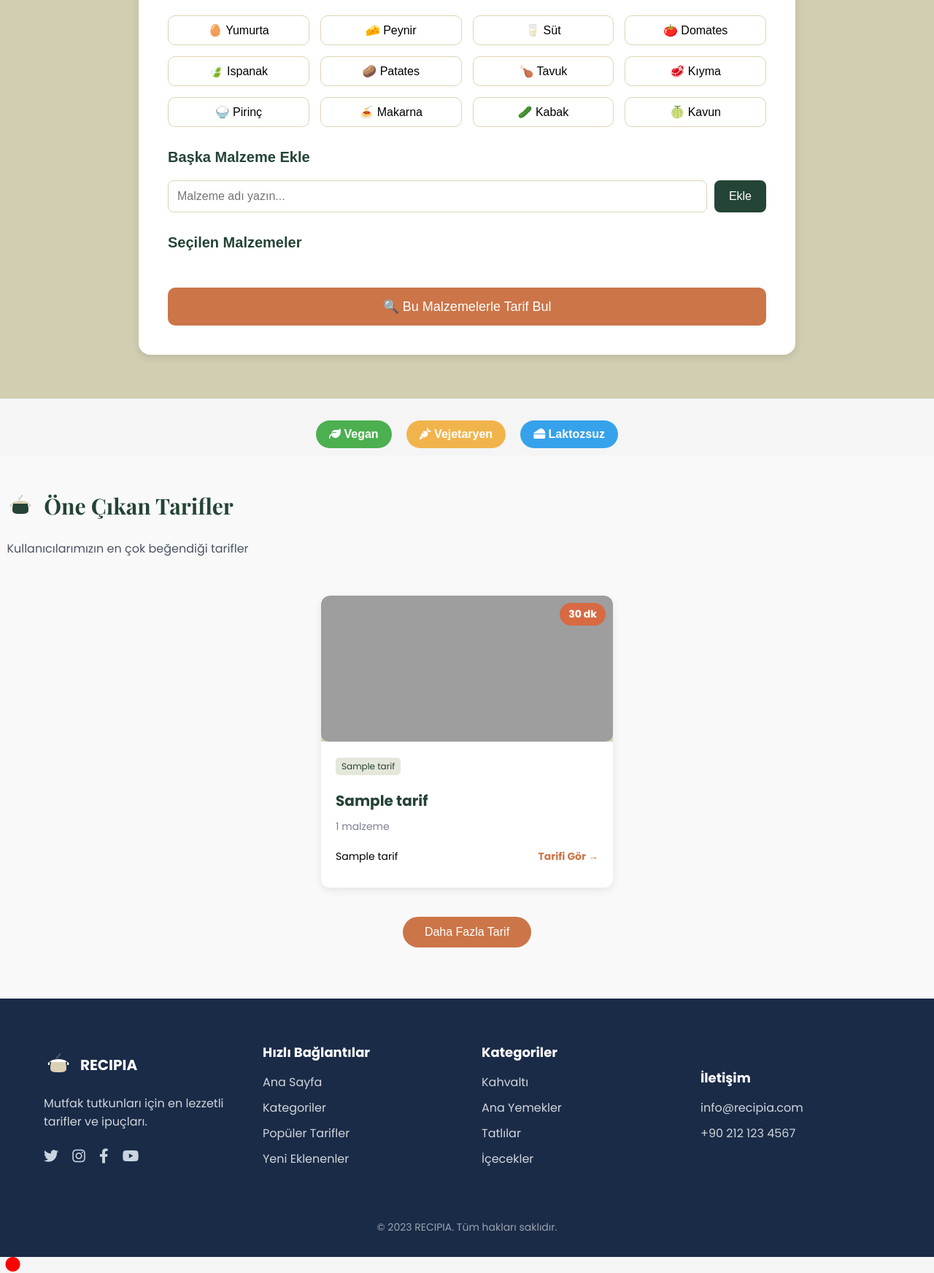
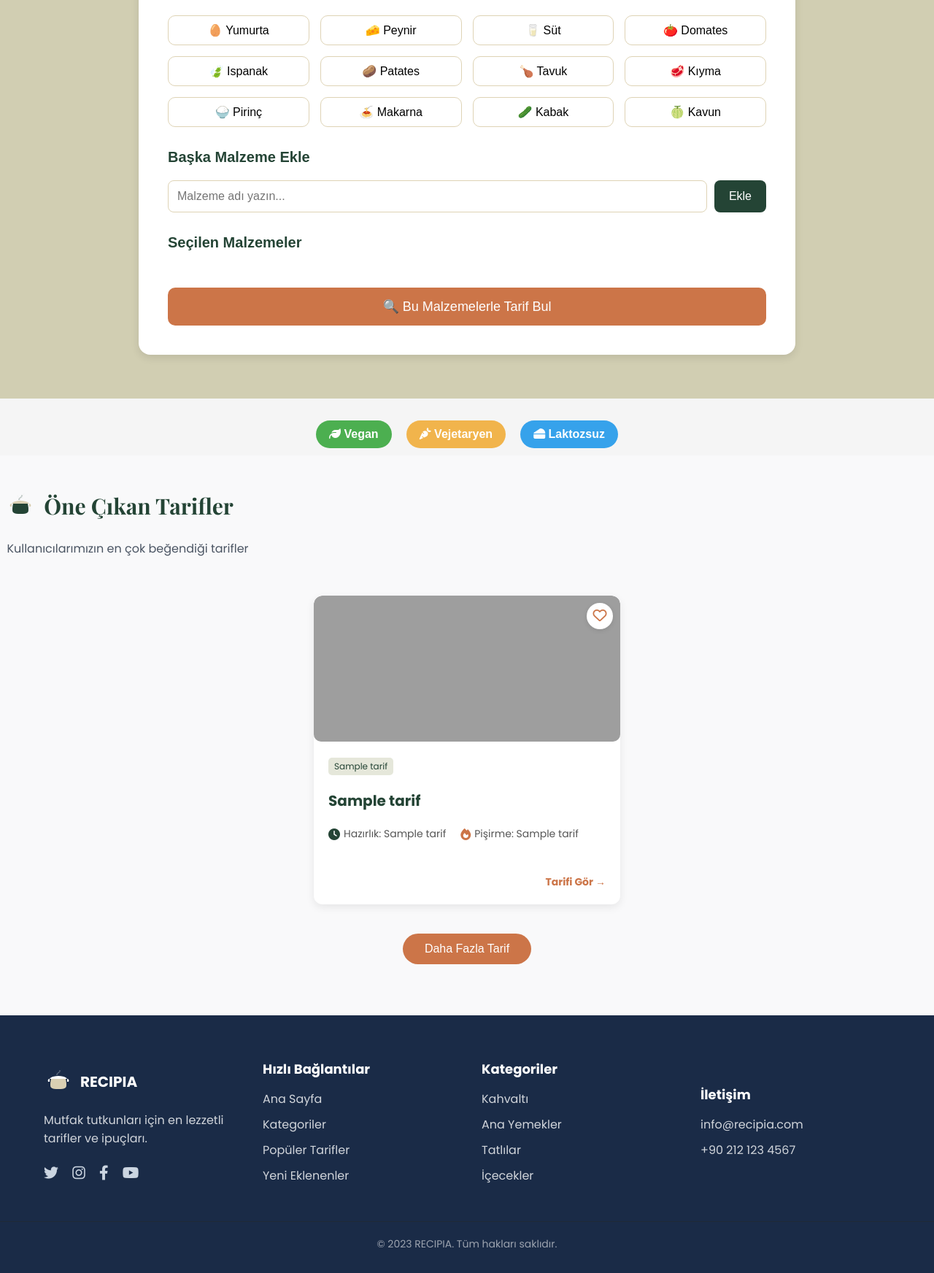
Before and after one commit to ceyda3707/NYPII-Proje, a Flask app: template templates/index.html in a window 1280 px wide. Shown: the part 905-2649 px from the top of the page at 73% size. Run offline with Flask 3, Linux system fonts and the light colour scheme; the template is opened without the code that fills it: most values are stand-ins (such as "Sample title", 1, 10 or a date in 2020); grey boxes are pictures that could not be loaded.

Commit message:
tasarım

```diff
--- a/static/script.js
+++ b/static/script.js
@@ -240,34 +240,34 @@ document.addEventListener("DOMContentLoaded", function () {
             const card = document.createElement('div');
             card.classList.add('tarif-card');
 
-            card.innerHTML = `
+          card.innerHTML = `
+            <div class="recipe-card">
               <div class="card-top">
                 <img src="/static/uploads/${slugify(tarif.isim)}.png"
                     onerror="this.onerror=null;this.src='/static/uploads/placeholder.png';"
                     alt="${tarif.isim}" class="dinamik-gorsel">
-                <div class="time-badge">${tarif.hazirlama_suresi || '30 dk'}</div>
-                <div class="favorite-btn">♡</div>
+                <div class="favorite-btn" onclick="toggleFavorite(this)">
+                  <i class="fa-regular fa-heart"></i>
+                </div>
               </div>
               <div class="card-content">
                 <div class="card-header-alt">
                   <span class="difficulty">${tarif.kategori || 'Genel'}</span>
                 </div>
                 <h3>${tarif.isim}</h3>
+                <div class="süre-bilgi">
+                  <span class="hazirlik"><i class="fa-solid fa-clock"></i> Hazırlık: ${tarif.hazirlik}</span>
+                  <span class="pisirme"><i class="fa-solid fa-fire"></i> Pişirme: ${tarif.pisirme}</span>
+                </div>
                 <p>${tarif.malzemeler ? tarif.malzemeler.split(',').length : 0} malzeme</p>
                 <div class="card-footer">
-                  <span>${tarif.bolge || 'Bilinmiyor'}</span>
                   <a href="/tarif/${tarif.id || 1}">Tarifi Gör →</a>
                 </div>
+              </div>
               </div>
             `;
 
 
-
-            const favBtn = card.querySelector('.favorite-btn');
-            favBtn.addEventListener('click', function () {
-                  favBtn.classList.toggle('active');
-                  favBtn.innerText = favBtn.classList.contains('active') ? '❤️' : '♡';
-});
 
             tarifListesi.appendChild(card);
           });
@@ -291,3 +291,24 @@ document.addEventListener("DOMContentLoaded", function () {
     .replace(/ş/g, 's')
     .replace(/ü/g, 'u');
 }
+
+
+
+function toggleHeart(btn) {
+  btn.classList.toggle('active');
+  const icon = btn.querySelector('i');
+  if (btn.classList.contains('active')) {
+    icon.classList.remove('fa-regular');
+    icon.classList.add('fa-solid');
+  } else {
+    icon.classList.remove('fa-solid');
+    icon.classList.add('fa-regular');
+  }
+}
+
+function toggleFavorite(btn) {
+  const icon = btn.querySelector('i');
+  icon.classList.toggle('fa-regular');
+  icon.classList.toggle('fa-solid');
+  btn.classList.toggle('favorited');
+}
--- a/static/style.css
+++ b/static/style.css
@@ -583,23 +583,25 @@ body {
 }
 
 
-/* Kartlar Alanı */
 .recipe-cards {
   display: flex;
   justify-content: center;
-  gap: 20px;
+  gap: 30px;  /* Kartlar arasındaki mesafe */
   flex-wrap: wrap;
+  color: #ffffff;
+  background-color: #f9f9fa; /* Beyaz arka plan */
+  padding: 0 ; /* Eğer gerekiyorsa padding ekleyebilirsiniz // üst sağ alt sol */
 }
 
 /* Kart */
 .recipe-card {
   background: #ffffff;
-  width: 400px;
-  height: 400px;
+  width: 420px;
+  height: auto;
   border-radius: 12px;
   overflow: hidden;
   position: relative;
-  box-shadow: 0 4px 12px rgba(0,0,0,0.08);
+  box-shadow: 0 4px 12px rgba(0, 0, 0, 0.08);
   transition: transform 0.3s;
 }
 
@@ -609,36 +611,49 @@ body {
 
 /* Kart Üst */
 .card-top {
-  background: #d5d2b5;
   height: 200px;
   position: relative;
+  overflow: hidden;
+  border-radius: 12px 12px 0 0;
 }
 
-.plus {
-  font-size: 50px;
-  color: #1d392f;
-  position: absolute;
-  top: 50%;
-  left: 50%;
-  transform: translate(-50%, -50%);
-}
-
-.time-badge {
-  background: #d76a42;
-  color: #ffffff;
-  font-size: 14px;
-  font-weight: bold;
-  padding: 5px 12px;
-  border-radius: 20px;
+.heart-wrapper {
   position: absolute;
   top: 10px;
   right: 10px;
+  background-color: white;
+  border-radius: 50%;
+  width: 36px;
+  height: 36px;
+  display: flex;
+  align-items: center;
+  justify-content: center;
+  box-shadow: 0 2px 6px rgba(0,0,0,0.1);
+  transition: transform 0.2s ease;
 }
+
+.heart-btn {
+  background: none;
+  border: none;
+  cursor: pointer;
+  font-size: 19px;
+  color: #cc7548;
+}
+
+.heart-wrapper:hover {
+    transform: scale(1.1);
+}
+
+.heart-btn.active i {
+  color: #cc7548;
+}
+
 
 /* Kart İçerik */
 .card-content {
   padding: 20px;
   text-align: left;
+  flex-grow: 1;  /* İçeriğin esnemesini sağlar */
 }
 
 .difficulty {
@@ -651,21 +666,31 @@ body {
   margin-bottom: 10px;
 }
 
-.difficulty.medium {
-  background: #e5e7da;
-  color: #244435;
-}
 
 .card-content h3 {
   font-size: 20px;
   color: #244435;
-  margin: 10px 0;
+  margin-top: 10px;
+  margin-bottom: 20px;
 }
 
-.card-content p {
+/* Süre bilgisi yeni konumda */
+.card-content .süre-bilgi {
   font-size: 14px;
-  color: #7d7f92;
+  color: #555;
   margin-bottom: 20px;
+}
+
+/* Malzemeler için */
+.malzeme {
+  display: inline-block;
+  background: #f2f2f2;
+  color: #444;
+  font-size: 12px;
+  padding: 4px 6px;
+  border-radius: 30px;
+  margin-right: 5px;
+  margin-bottom: 12px;
 }
 
 /* Alt Bilgi */
@@ -682,15 +707,42 @@ body {
   font-weight: bold;
 }
 
-/* Puan */
-.rating {
-  position: absolute;
-  top: 160px;
-  right: 20px;
+.süre-bilgi {
+  display: flex;
+  gap: 20px;
+  font-size: 14px;
+  color: #7d7f92;
+  margin-top: 10px;
+}
+
+.süre-bilgi span {
+  display: flex;
+  align-items: center;
+  gap: 5px;
+}
+
+.süre-bilgi i {
+  font-size: 16px;
+  color: #cc7548;
+}
+
+.süre-bilgi .hazirlik i {
+  color: #244435; /* Hazırlık ikonu için yeşil */
+}
+
+.süre-bilgi .pisirme i {
+  color: #cc7548; /* Pişirme ikonu için kırmızı */
+}
+
+.ekstra-malzemeler {
   color: #cc7548;
   font-weight: bold;
   font-size: 14px;
+  display: inline-block;
+  margin-left: 5px;
+  cursor: pointer;  /* Tıklanabilirlik ekleyelim */
 }
+
 
 /* Daha Fazla Buton */
 .more-btn {
--- a/templates/index.html
+++ b/templates/index.html
@@ -178,14 +178,15 @@
       </div>
   </section>
 
-  <!-- Tariflerin Görüntüleneceği Alan -->
+    <!-- Tariflerin Görüntüleneceği Alan -->
   <section id="tarifler" style="display:none;">
-      <h2>Malzemelerinize Uygun Tarifler</h2>
+    <h2 class="tarif-baslik">Malzemelerinize Uygun Tarifler</h2>
       <div id="tarif-listesi" class="tarif-listesi">
           <!-- Tarifler burada yer alacak -->
       </div>
       <button class="more-btn" id="more-tarifler-btn" style="display:none;">Daha Fazla Tarif</button>
   </section>
+
 
 
        <div class="diet-filters">
@@ -226,18 +227,27 @@
           <p>Kullanıcılarımızın en çok beğendiği tarifler</p>
         </div>
 
-        <div class="recipe-cards">
+                <div class="recipe-cards">
           {% for tarif in tarifler %}
           <div class="recipe-card">
             <div class="card-top">
               <img src="{{ url_for('static', filename='uploads/' + tarif[7] + '.png') }}"
                     onerror="this.onerror=null;this.src='/static/uploads/placeholder.png';"
                     alt="{{ tarif[1] }}">
-              <div class="time-badge">30 dk</div>
+              <!-- Kalp Butonu -->
+              <div class="heart-wrapper">
+                <button class="heart-btn" onclick="toggleHeart(this)">
+                  <i class="fa-regular fa-heart"></i>
+                </button>
+              </div>
             </div>
             <div class="card-content">
               <span class="difficulty">{{ tarif[2] }}</span>
               <h3>{{ tarif[1] }}</h3>
+              <div class="süre-bilgi">
+                <span class="hazirlik"><i class="fa-solid fa-clock"></i> Hazırlık: {{ tarif[8] }}</span>
+                <span class="pisirme"><i class="fa-solid fa-fire"></i> Pişirme: {{ tarif[9] }}</span>
+              </div>
               <p>{{ tarif[4].split(',')|length }} malzeme</p>
               <div class="card-footer">
                 <span>{{ tarif[3] }}</span>
@@ -248,6 +258,8 @@
           {% endfor %}
         </div>
         <button class="more-btn" onclick="window.location.href='/tum_tarifler'">Daha Fazla Tarif</button>
+
+
 
       </section>
 
```
Also changed, not shown: other parts of static/style.css (+42 -14 lines).
